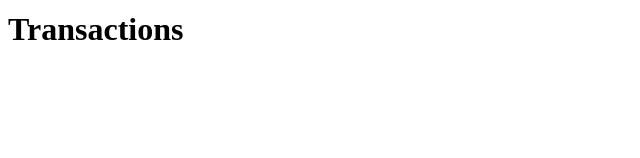
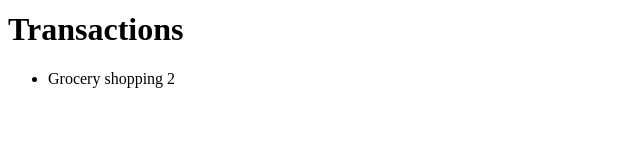
Before and after one commit to GabrielSkold/Balance, a React (Vite) app: page /transactions in a window 1280 px wide. Shown: the part 142-300 px from the top of the page, without its empty margins (0-640 px from the left). Built offline with nearby package versions, Linux system fonts and the light colour scheme.

Commit message:
Render transactions using list and item components

```diff
--- a/src/App.jsx
+++ b/src/App.jsx
@@ -1,16 +1,31 @@
-import { Routes, Route, Router } from "react-router-dom";
+import { Routes, Route, Router, data } from "react-router-dom";
 import "./App.css";
 import Overview from "./pages/Overview/Overview";
 import Transactions from "./pages/Transactions/Transactions";
 import Layout from "./components/Layout/Layout";
+import { useState } from "react";
 
 function App() {
+  const [transactions, setTransactions] = useState([
+    {
+      id: 1,
+      description: "Grocery shopping",
+      amount: 2,
+      type: "expense",
+      category: "Food",
+      date: "2026-09/15",
+    },
+  ]);
+
   return (
     <>
       <Routes>
         <Route element={<Layout />}>
           <Route path="/" element={<Overview />} />
-          <Route path="/transactions" element={<Transactions />} />
+          <Route
+            path="/transactions"
+            element={<Transactions transactions={transactions} />}
+          />
         </Route>
       </Routes>
     </>
--- a/src/components/TransactionItem/TransactionItem.jsx
+++ b/src/components/TransactionItem/TransactionItem.jsx
@@ -0,0 +1,8 @@
+const TransactionItem = ({ transaction }) => {
+  return (
+    <li>
+      {transaction.description} {transaction.amount}
+    </li>
+  );
+};
+export default TransactionItem;
--- a/src/components/TransactionsList/TransactionsList.jsx
+++ b/src/components/TransactionsList/TransactionsList.jsx
@@ -0,0 +1,14 @@
+import TransactionItem from "../TransactionItem/TransactionItem";
+
+const TransactionsList = ({ transactions }) => {
+  return (
+    <>
+      <ul>
+        {transactions.map((transaction) => (
+          <TransactionItem key={transaction.id} transaction={transaction} />
+        ))}
+      </ul>
+    </>
+  );
+};
+export default TransactionsList;
--- a/src/pages/Transactions/Transactions.jsx
+++ b/src/pages/Transactions/Transactions.jsx
@@ -1,7 +1,10 @@
-const Transactions = () => {
+import TransactionsList from "../../components/TransactionsList/TransactionsList";
+
+const Transactions = ({ transactions }) => {
   return (
     <>
       <h1>Transactions</h1>
+      <TransactionsList transactions={transactions} />
     </>
   );
 };
```
